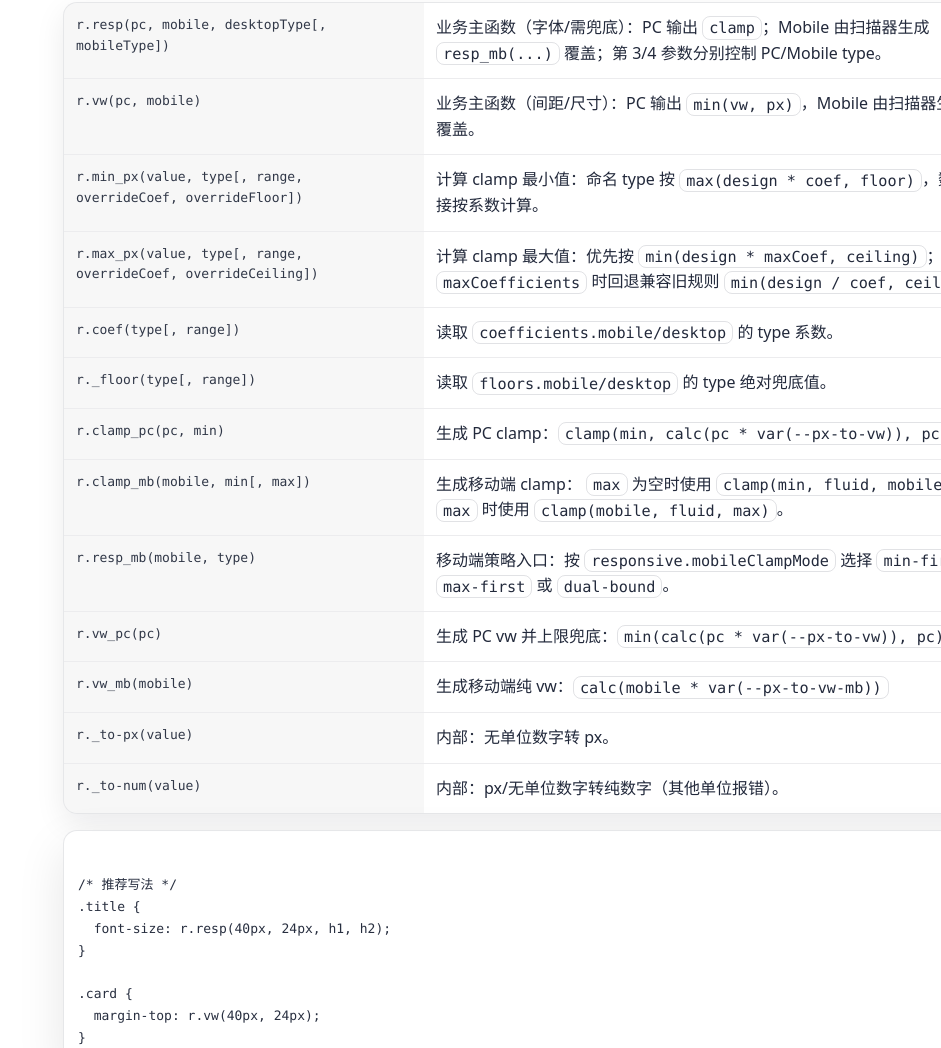
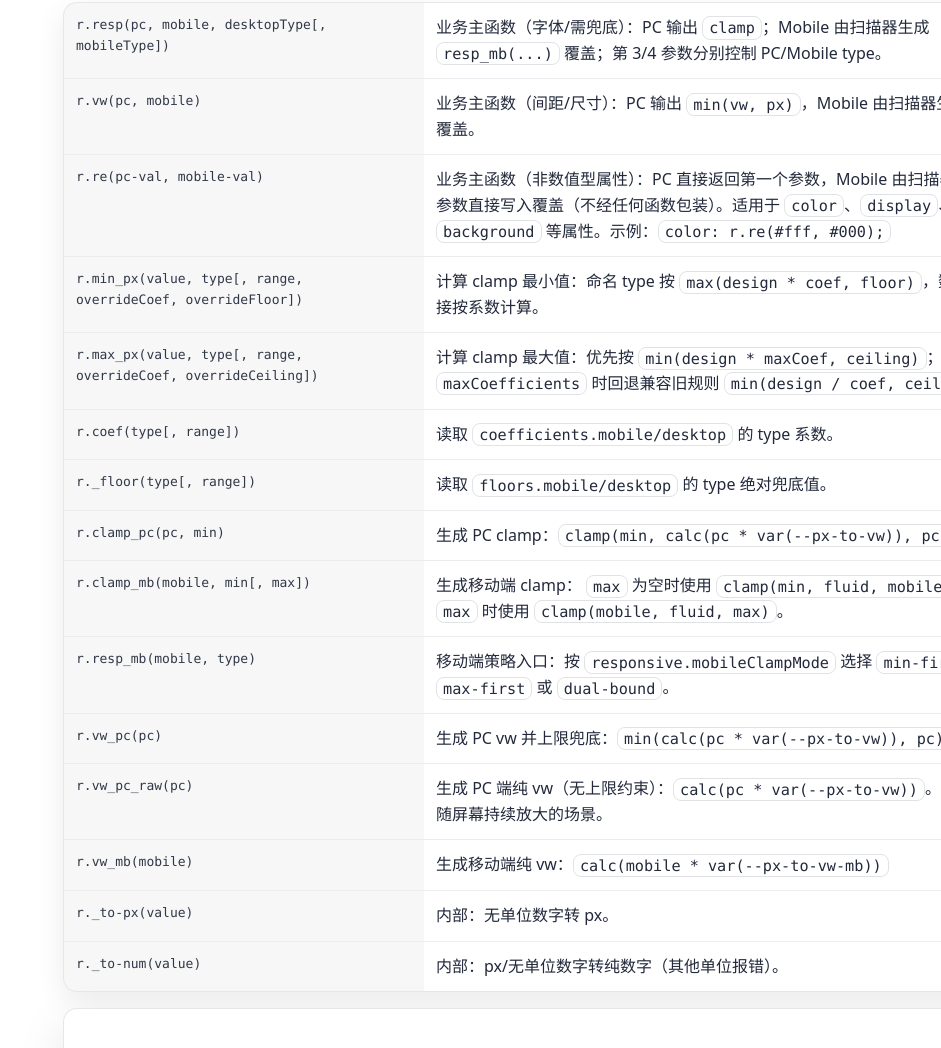
Before and after one commit to skylercong-cloud/shopify-scss-autofill, a website built with Vite: page website/docs/index.html in a window 1280 px wide. Shown: the part 10004-11052 px from the top of the page, without its empty margins (339-1280 px from the left). Built offline with nearby package versions, Linux system fonts and the light colour scheme.

Commit message:
docs: add r.re(), vw_pc_raw to README, website docs and index meta

```diff
--- a/website/docs/index.html
+++ b/website/docs/index.html
@@ -1162,6 +1162,15 @@ font-size: clamp(26px, calc(26 * var(--px-to-vw-mb)), 39px);</code></pre>
                   <span class="code">vw</span> 覆盖。
                 </div>
               </div>
+              <div class="row">
+                <div class="cell cmd">r.re(pc-val, mobile-val)</div>
+                <div class="cell">
+                  业务主函数（非数值型属性）：PC 直接返回第一个参数，Mobile
+                  由扫描器将第二个参数直接写入覆盖（不经任何函数包装）。适用于
+                  <span class="code">color</span>、<span class="code">display</span>、<span class="code">background</span>
+                  等属性。示例：<span class="code">color: r.re(#fff, #000);</span>
+                </div>
+              </div>
 
               <div class="row">
                 <div class="cell cmd">
@@ -1236,6 +1245,14 @@ font-size: clamp(26px, calc(26 * var(--px-to-vw-mb)), 39px);</code></pre>
                 </div>
               </div>
               <div class="row">
+                <div class="cell cmd">r.vw_pc_raw(pc)</div>
+                <div class="cell">
+                  生成 PC 端纯 vw（无上限约束）：<span class="code"
+                    >calc(pc * var(--px-to-vw))</span
+                  >。适用于需要随屏幕持续放大的场景。
+                </div>
+              </div>
+              <div class="row">
                 <div class="cell cmd">r.vw_mb(mobile)</div>
                 <div class="cell">
                   生成移动端纯 vw：<span class="code"
@@ -1264,6 +1281,9 @@ font-size: clamp(26px, calc(26 * var(--px-to-vw-mb)), 39px);</code></pre>
 
 .card {
   margin-top: r.vw(40px, 24px);
+  /* 非数值型属性使用 r.re() */
+  color: r.re(#fff, #000);
+  display: r.re(flex, none);
 }</code></pre>
             </div>
           </section>
```
Also changed, not shown: website/index.html (+1 -1 lines), tools/scss-kit/README.md.
